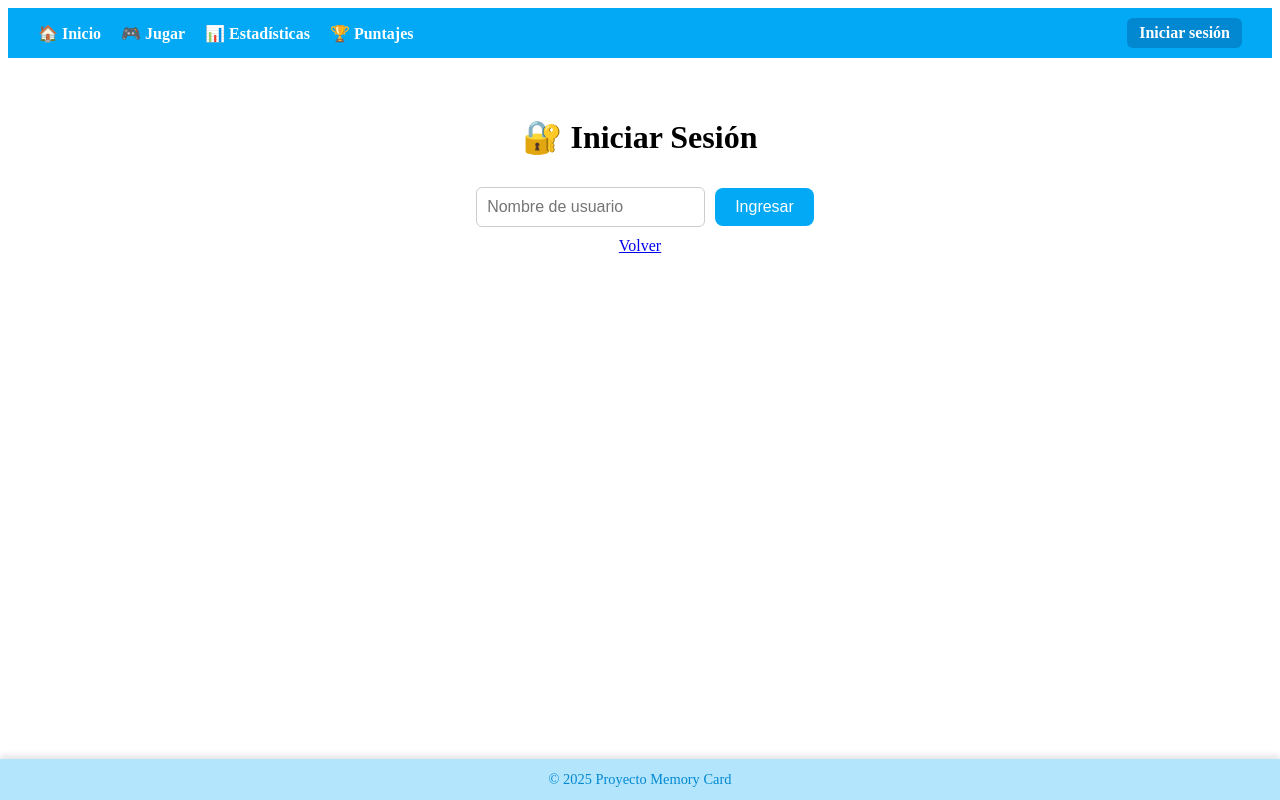
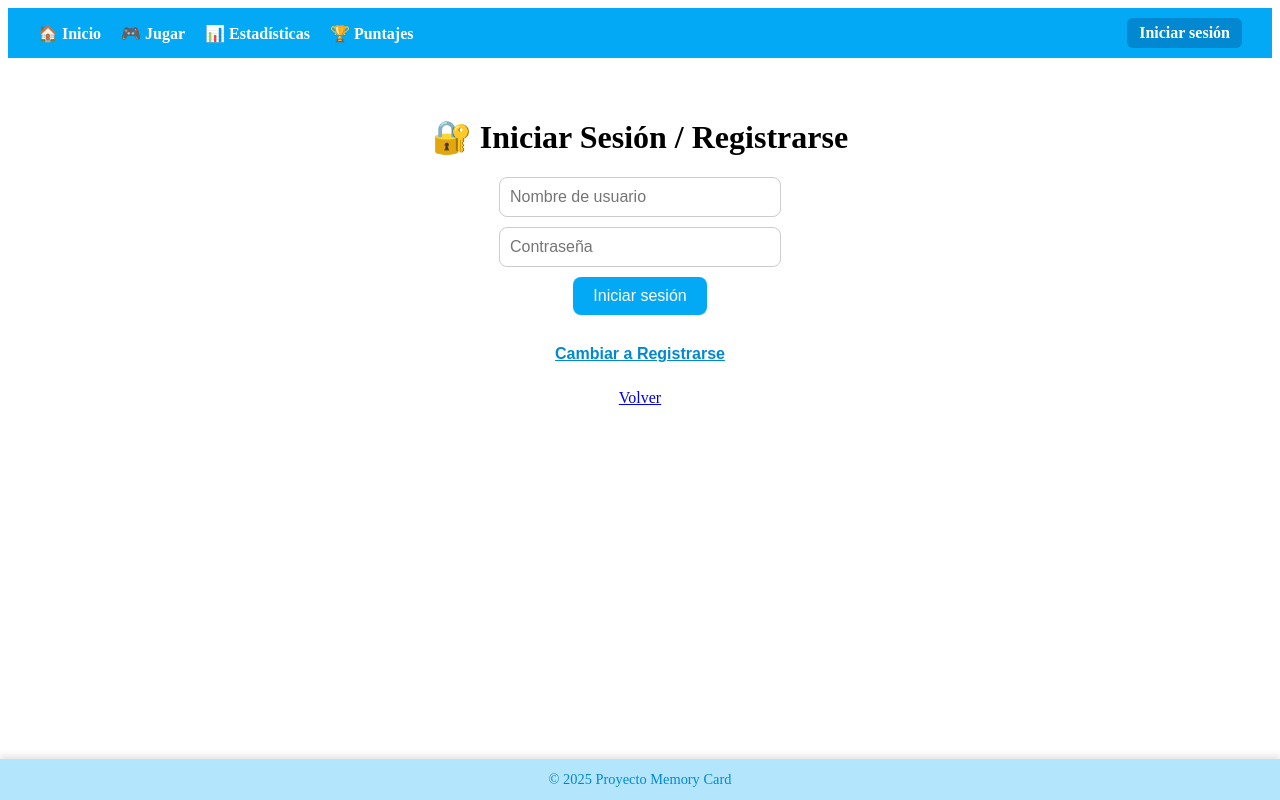
Before and after one commit to lmayor28/Memory-Cards, a Vue app: page /iniciar-sesion in a window 1280 px wide. Built offline with nearby package versions, Linux system fonts and the light colour scheme.

Commit message:
actualizacion de app.vue y prototipo de loginview

```diff
--- a/src/App.vue
+++ b/src/App.vue
@@ -1,7 +1,8 @@
 <template>
-  <!-- Barra de navegación -->
+  <!-- 🔹 Barra de navegación superior -->
   <header class="header">
     <div class="left">
+      <!-- 🔸 Enlaces principales -->
       <router-link to="/">🏠 Inicio</router-link>
       <router-link to="/juego">🎮 Jugar</router-link>
       <router-link to="/estadisticas">📊 Estadísticas</router-link>
@@ -9,25 +10,25 @@
     </div>
 
     <div class="right">
-      <!-- Si hay usuario logueado -->
+      <!-- 🔸 Si hay usuario logueado -->
       <template v-if="usuarioActual">
-        <span class="usuario">👤 {{ usuarioActual }}</span>
+        <span class="usuario">👤 {{ usuarioActual.nombreUsuario }}</span>
         <button class="logout" @click="cerrarSesion">Cerrar sesión</button>
       </template>
 
-      <!-- Si no hay usuario -->
+      <!-- 🔸 Si NO hay usuario logueado -->
       <template v-else>
         <router-link to="/iniciar-sesion" class="login-btn">Iniciar sesión</router-link>
       </template>
     </div>
   </header>
 
-  <!-- Contenido principal -->
+  <!-- 🔹 Contenido principal -->
   <main>
     <router-view />
   </main>
 
-  <!-- Footer -->
+  <!-- 🔹 Footer global -->
   <CFooter />
 </template>
 
@@ -40,61 +41,124 @@ export default {
 
   data() {
     return {
-      usuario: { nombre: '', apellido: '' },
+      // ==============================
+      // 🧑‍💻 USUARIO (estructura del pizarrón)
+      // ==============================
+      usuario: {
+        id: Date.now(),            // ID único generado al crear usuario
+        nombre: '',                // Nombre real
+        apellido: '',              // Apellido
+        nombreUsuario: '',         // Nombre de usuario (único)
+        email: '',                 // Correo
+        contraseña: '',            // Contraseña
+        cartas: [],                // Lista de cartas del usuario (si se quiere personalizar)
+        partidas: []               // Historial de partidas del usuario
+      },
 
+      // ==============================
+      // 🃏 CARTAS
+      // ==============================
       cartas: JSON.parse(localStorage.getItem('cartas')) || [],
 
+      // Plantilla base de carta (según el pizarrón)
       cartaTemplate: {
-        id: null,
-        nombre: '',
-        descripcion: '',
-        imagen: '',
-        bocaArriba: true
+        id: null,                  // ID único
+        nombre: '',                // Nombre de la carta
+        descripcion: '',           // Descripción
+        imagen: '',                // URL de imagen
+        isHide: true,              // Si está boca abajo
+        isCopied: false            // Si ya fue emparejada
       },
 
-      usuarioActual: localStorage.getItem('usuario') || ''
+      // ==============================
+      // 🎮 PARTIDAS
+      // ==============================
+      partidaTemplate: {
+        id: null,                  // ID único
+        puntuacion: 0,             // Puntaje
+        fechaInicio: '',           // Fecha
+        tiempoFinal: '',           // Tiempo de juego
+        aciertos: 0.0              // Porcentaje o número de aciertos
+      },
+
+      // ==============================
+      // 👤 USUARIO ACTUAL (logueado)
+      // ==============================
+      usuarioActual: JSON.parse(localStorage.getItem('usuario')) || null
     }
   },
 
   methods: {
-    // 🔹 Gestiona las cartas
+    // ===================================================
+    // 🔹 GESTIÓN DE CARTAS
+    // ===================================================
+
     guardarCartas() {
       localStorage.setItem('cartas', JSON.stringify(this.cartas))
     },
+
     agregarCarta(nuevaCarta) {
       const id = nuevaCarta.id ?? Date.now()
       const cartaFinal = { ...this.cartaTemplate, ...nuevaCarta, id }
       this.cartas.push(cartaFinal)
       this.guardarCartas()
     },
+
     eliminarCarta(idCarta) {
       this.cartas = this.cartas.filter(c => c.id !== idCarta)
       this.guardarCartas()
     },
+
     voltearCarta(idCarta) {
       const carta = this.cartas.find(c => c.id === idCarta)
       if (carta) {
-        carta.bocaArriba = !carta.bocaArriba
+        carta.isHide = !carta.isHide   // 🔸 Se usa isHide en lugar de bocaArriba
         this.guardarCartas()
       }
     },
 
-    // 🔹 Sistema de usuario
+    // ===================================================
+    // 🔹 GESTIÓN DE USUARIOS
+    // ===================================================
+
+    // Cierra la sesión actual
     cerrarSesion() {
       localStorage.removeItem('usuario')
-      this.usuarioActual = ''
+      this.usuarioActual = null
       this.$router.push('/')
+    },
+
+    // Guarda un usuario nuevo o actualizado
+    guardarUsuario(usuario) {
+      this.usuarioActual = usuario
+      localStorage.setItem('usuario', JSON.stringify(usuario))
+    },
+
+    // Agrega una partida al usuario actual
+    agregarPartida(nuevaPartida) {
+      if (!this.usuarioActual) return
+      const partidaConId = { ...this.partidaTemplate, ...nuevaPartida, id: Date.now() }
+
+      this.usuarioActual.partidas.push(partidaConId)
+      localStorage.setItem('usuario', JSON.stringify(this.usuarioActual))
     }
   },
 
-  // 🔹 Cuando la app carga, revisa si hay usuario logueado
+  // ===================================================
+  // 🔹 CICLO DE VIDA
+  // ===================================================
   mounted() {
-    this.usuarioActual = localStorage.getItem('usuario') || ''
+    // Revisa si hay usuario guardado en el localStorage al iniciar la app
+    const usuarioGuardado = JSON.parse(localStorage.getItem('usuario'))
+    if (usuarioGuardado) {
+      this.usuarioActual = usuarioGuardado
+    }
   }
 }
 </script>
 
 <style scoped>
+/* 🔹 Estilos del header */
 .header {
   display: flex;
   justify-content: space-between;
--- a/src/views/LoginView.vue
+++ b/src/views/LoginView.vue
@@ -1,19 +1,35 @@
 <template>
   <div class="login">
-    <h1>🔐 Iniciar Sesión</h1>
+    <h1>🔐 Iniciar Sesión / Registrarse</h1>
 
-    <form @submit.prevent="login">
-      <input
-        v-model="nombre"
-        type="text"
-        placeholder="Nombre de usuario"
-        required
-      />
-      <button type="submit">Ingresar</button>
+    <form @submit.prevent="manejarUsuario">
+      <!-- Campos de datos -->
+      <input v-model="usuario.nombreUsuario" type="text" placeholder="Nombre de usuario" required />
+      <input v-model="usuario.contraseña" type="password" placeholder="Contraseña" required />
+
+      <!-- Campos extra solo al registrarse -->
+      <div v-if="modoRegistro">
+        <input v-model="usuario.nombre" type="text" placeholder="Nombre" required />
+        <input v-model="usuario.apellido" type="text" placeholder="Apellido" required />
+        <input v-model="usuario.email" type="email" placeholder="Correo electrónico" required />
+      </div>
+
+      <!-- Botón principal -->
+      <button type="submit">
+        {{ modoRegistro ? "Registrar usuario" : "Iniciar sesión" }}
+      </button>
     </form>
 
+    <!-- Botón para cambiar modo -->
+    <p>
+      <button class="modo-btn" @click="modoRegistro = !modoRegistro">
+        Cambiar a {{ modoRegistro ? "Iniciar Sesión" : "Registrarse" }}
+      </button>
+    </p>
+
+    <!-- Mensajes -->
+    <p v-if="mensaje" class="mensaje">{{ mensaje }}</p>
     <p v-if="error" class="error">{{ error }}</p>
-    <p v-if="mensaje" class="mensaje">{{ mensaje }}</p>
 
     <router-link to="/">Volver</router-link>
   </div>
@@ -22,30 +38,106 @@
 <script>
 export default {
   name: 'LoginView',
+
   data() {
     return {
-      nombre: '',
-      error: '',
-      mensaje: ''
+      // 🧩 Objeto de usuario
+      usuario: {
+        id: Date.now(),
+        nombre: '',
+        apellido: '',
+        nombreUsuario: '',
+        email: '',
+        contraseña: '',
+        cartas: [],
+        partidas: []
+      },
+
+      modoRegistro: false, // false = login / true = registro
+      mensaje: '',
+      error: ''
     }
   },
+
   methods: {
-    login() {
-      // Validación de nombre
-      if (this.nombre.trim().length < 3) {
-        this.error = 'El nombre debe tener al menos 3 caracteres.'
+    manejarUsuario() {
+      const usuarios = JSON.parse(localStorage.getItem('usuarios')) || []
+
+      // ---------------------------
+      // 🔹 MODO LOGIN
+      // ---------------------------
+      if (!this.modoRegistro) {
+        const user = usuarios.find(
+          (u) => u.nombreUsuario === this.usuario.nombreUsuario
+        )
+
+        if (!user) {
+          this.error = 'Usuario no encontrado. Cambia a "Registrarse".'
+          this.mensaje = ''
+          return
+        }
+
+        if (user.contraseña !== this.usuario.contraseña) {
+          this.error = 'Contraseña incorrecta.'
+          this.mensaje = ''
+          return
+        }
+
+        // ✅ Iniciar sesión
+        localStorage.setItem('usuario', JSON.stringify(user))
+        this.mensaje = `¡Bienvenido de nuevo, ${user.nombreUsuario}!`
+        this.error = ''
+
+        setTimeout(() => {
+          this.$router.push('/')
+        }, 1500)
+
+        return
+      }
+
+      // ---------------------------
+      // 🔹 MODO REGISTRO
+      // ---------------------------
+      if (
+        !this.usuario.nombre ||
+        !this.usuario.apellido ||
+        !this.usuario.email ||
+        !this.usuario.nombreUsuario ||
+        !this.usuario.contraseña
+      ) {
+        this.error = 'Por favor completa todos los campos.'
         this.mensaje = ''
         return
       }
 
-      // Guardar el usuario en localStorage
-      localStorage.setItem('usuario', this.nombre)
+      // Verifica si el usuario o correo ya existen
+      const existe = usuarios.find(
+        (u) =>
+          u.nombreUsuario === this.usuario.nombreUsuario ||
+          u.email === this.usuario.email
+      )
 
-      // Mostrar mensaje temporal de bienvenida
+      if (existe) {
+        this.error = 'El usuario o correo ya están registrados.'
+        this.mensaje = ''
+        return
+      }
+
+      // Crea un nuevo usuario con ID único
+      const nuevoUsuario = {
+        ...this.usuario,
+        id: Date.now(),
+        cartas: [],
+        partidas: []
+      }
+
+      usuarios.push(nuevoUsuario)
+      localStorage.setItem('usuarios', JSON.stringify(usuarios))
+      localStorage.setItem('usuario', JSON.stringify(nuevoUsuario))
+
+      this.mensaje = `¡Cuenta creada exitosamente! Bienvenido, ${nuevoUsuario.nombreUsuario}`
       this.error = ''
-      this.mensaje = `¡Bienvenido, ${this.nombre}! Redirigiendo al inicio...`
 
-      // Redirigir al Home luego de 1.5 segundos
       setTimeout(() => {
         this.$router.push('/')
       }, 1500)
@@ -60,28 +152,44 @@ export default {
   margin-top: 60px;
 }
 
+form {
+  display: flex;
+  flex-direction: column;
+  align-items: center;
+  gap: 10px;
+  margin-bottom: 20px;
+}
+
 input {
   padding: 10px;
-  margin: 10px;
-  border-radius: 6px;
   border: 1px solid #ccc;
+  border-radius: 8px;
+  width: 260px;
   font-size: 1em;
 }
 
 button {
-  padding: 10px 20px;
   background-color: #03a9f4;
   color: white;
   border: none;
   border-radius: 8px;
+  padding: 10px 20px;
   cursor: pointer;
   font-size: 1em;
-  transition: transform 0.2s ease;
+  transition: background-color 0.2s ease;
 }
 
 button:hover {
-  transform: scale(1.05);
   background-color: #0288d1;
+}
+
+.modo-btn {
+  background-color: transparent;
+  color: #0288d1;
+  border: none;
+  cursor: pointer;
+  font-weight: bold;
+  text-decoration: underline;
 }
 
 .error {
```
